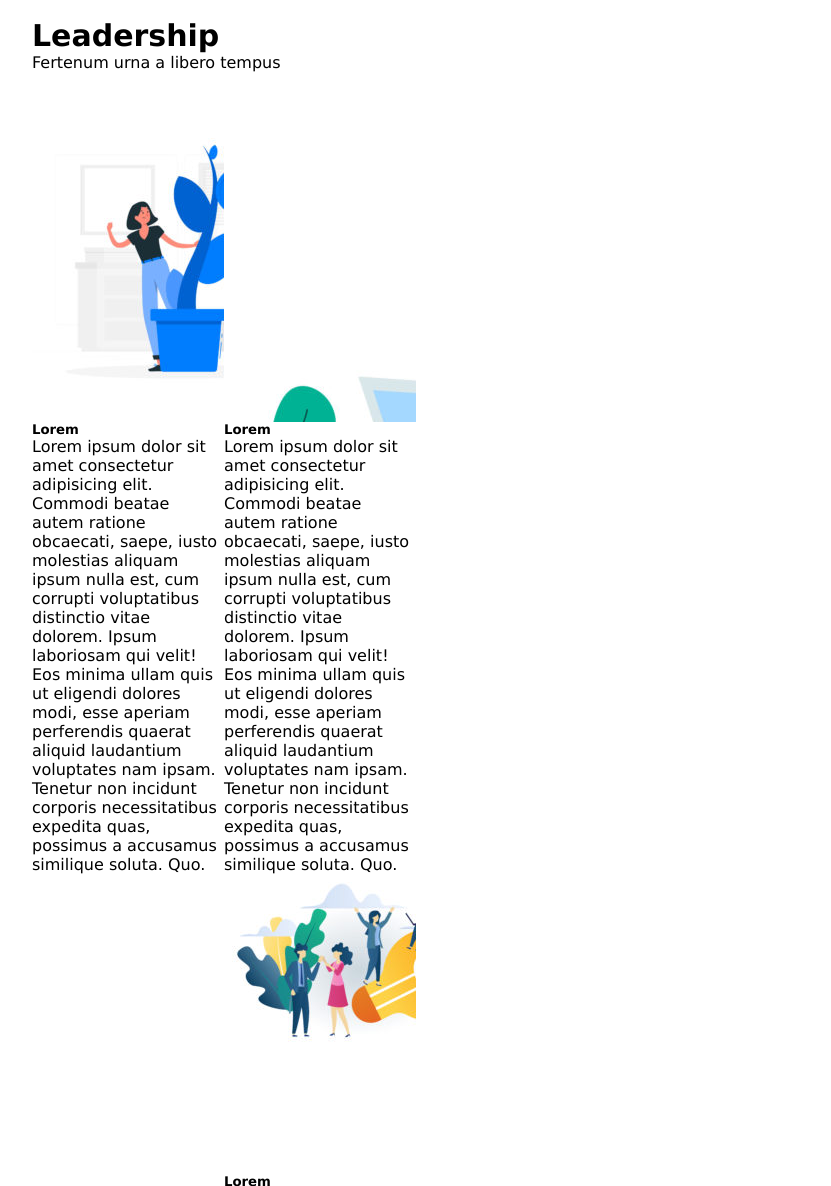
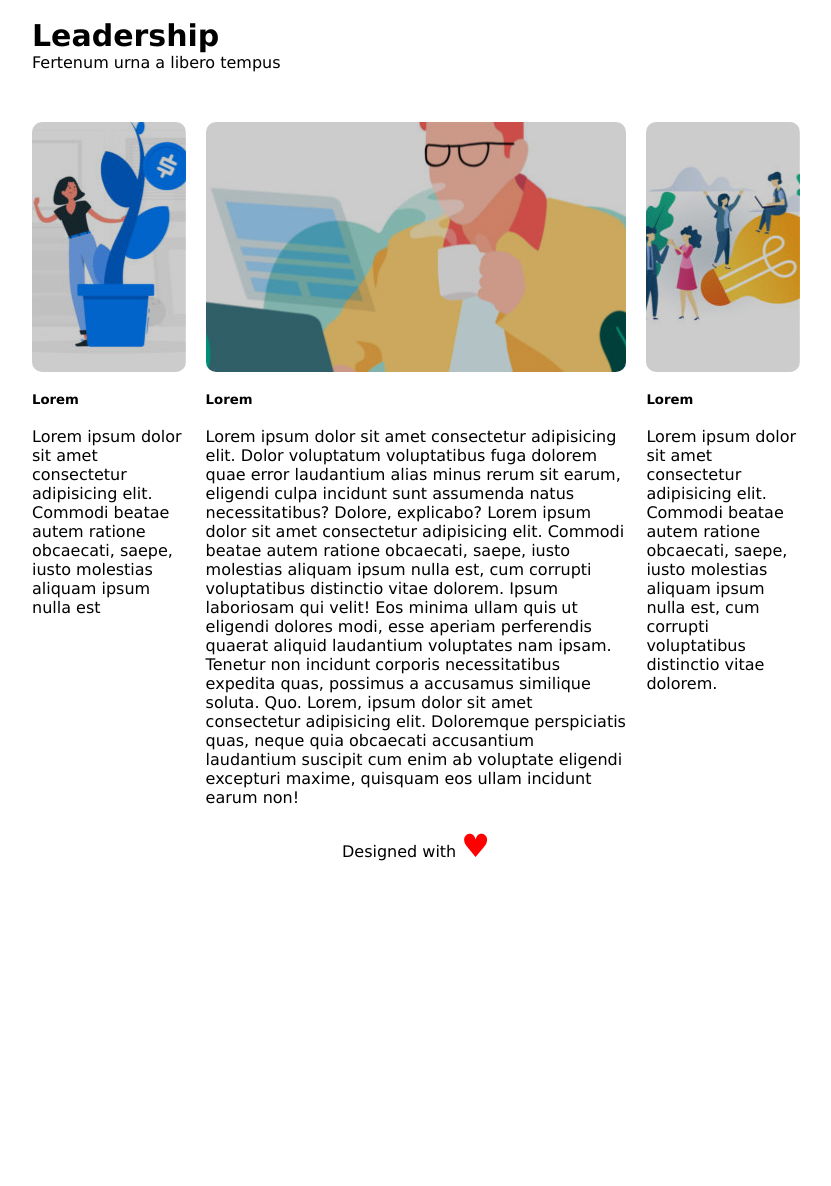
Before and after one commit to Immolazione/htmlcss-wp, a plain HTML site: page index.html in a window 1280 px wide. Shown: the part 700-1886 px from the top of the page, without its empty margins (224-1055 px from the left). After the commit the page ends 1565 px from the top, so only its background shows below. Drawn offline with Linux system fonts and the light colour scheme.

Commit message:
finished project

```diff
--- a/css/style.css
+++ b/css/style.css
@@ -77,33 +77,52 @@ header a {
 }
 
 #grid {
-    height: 1000px;
+    min-height: 500px;
+}
+
+.col > h5 {
+    margin: 20px 0;
 }
 
 .col-center {
-    width: calc(50% - 20px);
+    width: calc(60% - 40px);
     margin: 0 20px;
+    float: left;
 }
 .col-side {
-    width: 25%;
-    height: 800px;
+    width: 20%;
     float: left;
 }
 
 .col .first {
-    background-image: url(../img/img-1.jpg);
+    background-image: linear-gradient(rgba(0, 0, 0, 0.2),
+    rgba(0, 0, 0, 0.2)),  url(../img/img-1.jpg);
 }
 
 .col .center {
-    background-image: url(../img/banner-2.jpg);
+    background-image: linear-gradient(rgba(0, 0, 0, 0.2),
+    rgba(0, 0, 0, 0.2)),  url(../img/banner-2.jpg);
 }
 
 .col .last {
-    background-image: url(../img/img-3.jpg);
+    background-image: linear-gradient(rgba(0, 0, 0, 0.2),
+    rgba(0, 0, 0, 0.2)),  url(../img/img-3.jpg);
 }
 
 .col .image {
     background-position: cover;
-    height: 300px;
+    height: 250px;
+    background-position: center;
     background-repeat: no-repeat;
+    border-radius: 10px;
 }
+
+footer {
+    margin-top: 20px;
+    text-align: center;
+}
+
+footer span {
+    color: red;
+    font-size: 2rem;
+}
--- a/index.html
+++ b/index.html
@@ -34,28 +34,27 @@
                 <h2>Leadership</h2>
                 <h5 class="subtitle">Fertenum urna a libero tempus</h5>
             </header>
-            <row id="grid">
+            <div id="grid" class="clearfix">
                 <div class="col col-side">
                     <div class="image first side"></div>
                     <h5>Lorem</h5>
-                    <p>Lorem ipsum dolor sit amet consectetur adipisicing elit. Commodi beatae autem ratione obcaecati, saepe, iusto molestias aliquam ipsum nulla est, cum corrupti voluptatibus distinctio vitae dolorem. Ipsum laboriosam qui velit!
-                    Eos minima ullam quis ut eligendi dolores modi, esse aperiam perferendis quaerat aliquid laudantium voluptates nam ipsam. Tenetur non incidunt corporis necessitatibus expedita quas, possimus a accusamus similique soluta. Quo.</p>
+                    <p>Lorem ipsum dolor sit amet consectetur adipisicing elit. Commodi beatae autem ratione obcaecati, saepe, iusto molestias aliquam ipsum nulla est</p>
                 </div>
                 <div class="col col-center">
                     <div class="image center"></div>
                     <h5>Lorem</h5>
-                    <p>Lorem ipsum dolor sit amet consectetur adipisicing elit. Commodi beatae autem ratione obcaecati, saepe, iusto molestias aliquam ipsum nulla est, cum corrupti voluptatibus distinctio vitae dolorem. Ipsum laboriosam qui velit!
-                    Eos minima ullam quis ut eligendi dolores modi, esse aperiam perferendis quaerat aliquid laudantium voluptates nam ipsam. Tenetur non incidunt corporis necessitatibus expedita quas, possimus a accusamus similique soluta. Quo.</p>
+                    <p>Lorem ipsum dolor sit amet consectetur adipisicing elit. Dolor voluptatum voluptatibus fuga dolorem quae error laudantium alias minus rerum sit earum, eligendi culpa incidunt sunt assumenda natus necessitatibus? Dolore, explicabo? Lorem ipsum dolor sit amet consectetur adipisicing elit. Commodi beatae autem ratione obcaecati, saepe, iusto molestias aliquam ipsum nulla est, cum corrupti voluptatibus distinctio vitae dolorem. Ipsum laboriosam qui velit!
+                    Eos minima ullam quis ut eligendi dolores modi, esse aperiam perferendis quaerat aliquid laudantium voluptates nam ipsam. Tenetur non incidunt corporis necessitatibus expedita quas, possimus a accusamus similique soluta. Quo. Lorem, ipsum dolor sit amet consectetur adipisicing elit. Doloremque perspiciatis quas, neque quia obcaecati accusantium laudantium suscipit cum enim ab voluptate eligendi excepturi maxime, quisquam eos ullam incidunt earum non!</p>
                 </div>
                 <div class="col col-side">
                     <div class="image last side"></div>
                     <h5>Lorem</h5>
-                    <p>Lorem ipsum dolor sit amet consectetur adipisicing elit. Commodi beatae autem ratione obcaecati, saepe, iusto molestias aliquam ipsum nulla est, cum corrupti voluptatibus distinctio vitae dolorem. Ipsum laboriosam qui velit!
-                    Eos minima ullam quis ut eligendi dolores modi, esse aperiam perferendis quaerat aliquid laudantium voluptates nam ipsam. Tenetur non incidunt corporis necessitatibus expedita quas, possimus a accusamus similique soluta. Quo.</p>
+                    <p>Lorem ipsum dolor sit amet consectetur adipisicing elit. Commodi beatae autem ratione obcaecati, saepe, iusto molestias aliquam ipsum nulla est, cum corrupti voluptatibus distinctio vitae dolorem.</p>
                 </div>
-            </row>
+            </div>
         </section>
     </main>
-    <footer></footer>
+
+    <footer>Designed with <span>&hearts;</span></footer>
 </body>
 </html>
```
